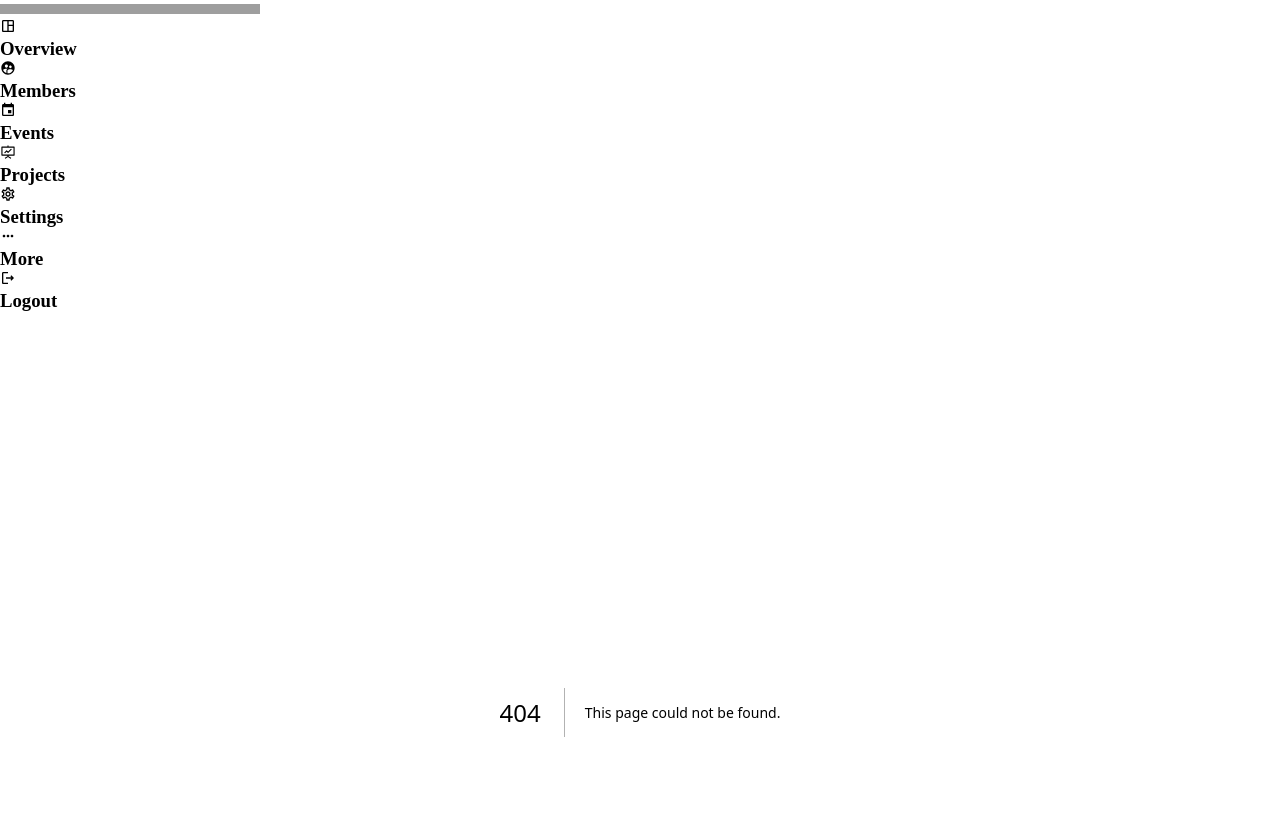
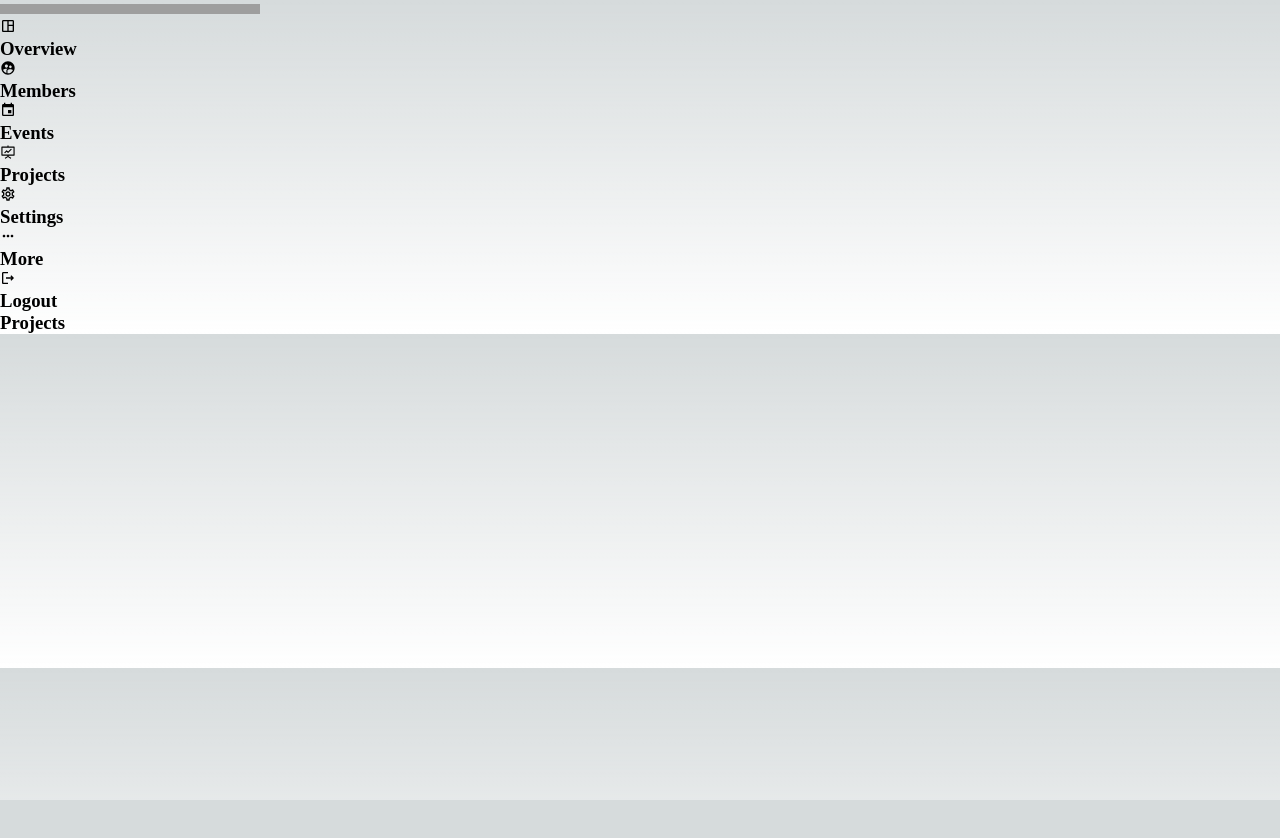
Before and after one commit to amir-coder/gdg-ammp-client, a Next.js app: page /Projects in a window 1280 px wide. Before the commit this address had no page. Shown: the top 838 px of the page. After the commit the page ends 800 px from the top, so only its background shows below. Built offline with nearby package versions, Linux system fonts and the light colour scheme; grey boxes are pictures that could not be loaded.

Commit message:
Create Projects.js

```diff
--- /dev/null
+++ b/src/pages/Projects.js
@@ -0,0 +1,9 @@
+//Projects
+
+export default function Projects() {
+    return (
+        <div className='flex h-full flex-col justify-center items-center'>
+            <h3 className='text-4xl mb-5 font-bold'>Projects</h3>
+        </div>
+    );
+}
```
